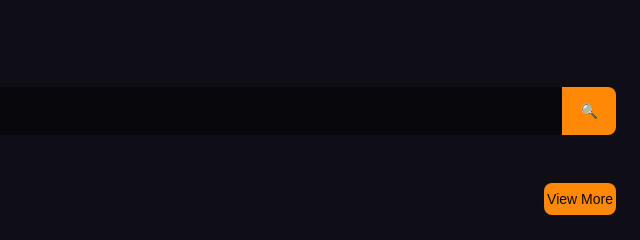
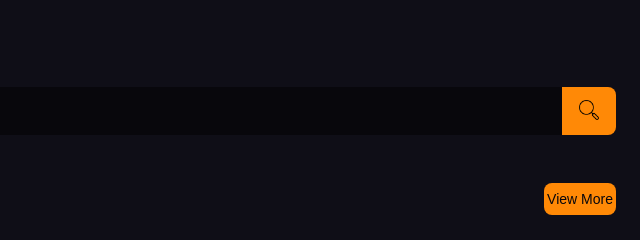
Before and after one commit to Brycot/Mition, a website: page index.html in a window 1280 px wide. Shown: the top 240 px of the page, 640-1280 px from the left. Drawn offline with nearby package versions, Linux system fonts and the light colour scheme; no server answers.

Commit message:
[FINISH] Finish Project

```diff
--- a/index.html
+++ b/index.html
@@ -25,7 +25,7 @@
 
             <form id="searchForm" class="header-searchForm">
                 <input type="text" placeholder="The Avengers" />
-                <button id="searchBtn">🔍</button>
+                <button id="searchBtn"><img class="header-searchForm-img" src="./src/assets/searchIcon.png" alt=""></button>
             </form>
         </header>
 
--- a/styles/app.css
+++ b/styles/app.css
@@ -266,7 +266,9 @@ footer {
     border-top-right-radius: 8px;
     border-bottom-right-radius: 8px;
 }
-
+.header-searchForm-img {
+    width: 20px;
+}
 /* Trending */
 .trendingPreview-header,
 .liked-header {
```
Also changed, not shown: src/assets/like.png (added), src/assets/liked.png (added), src/assets/searchIcon.png (added).
